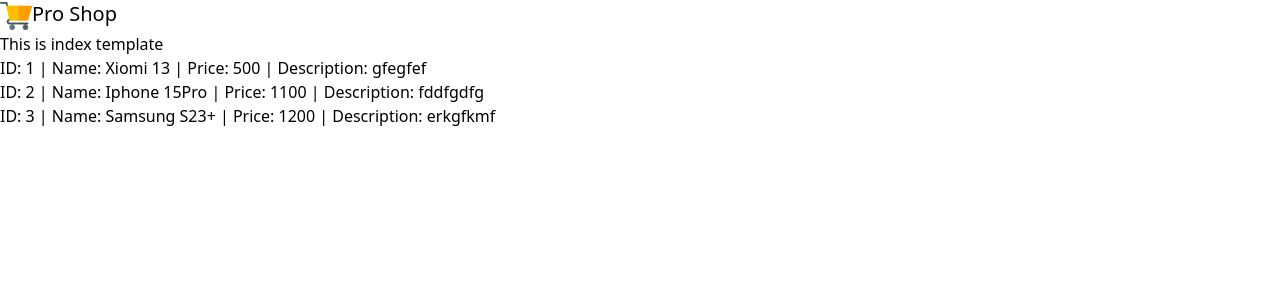
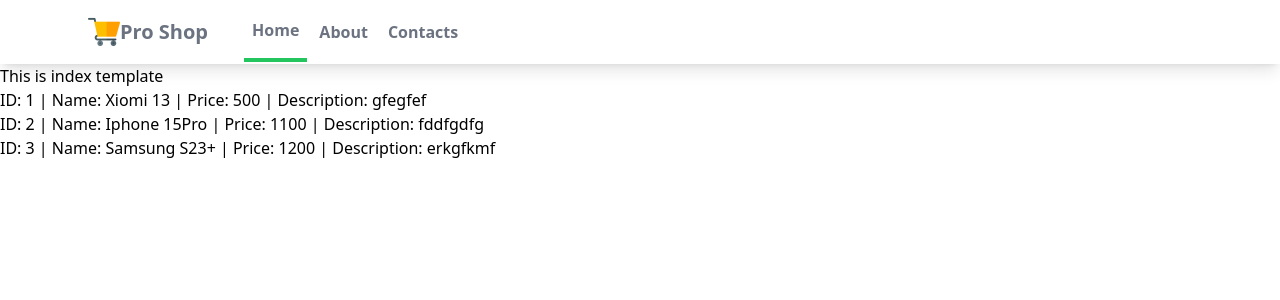
Before and after one commit to DmitriiFromSyberia/yt_django4_0_to_pro, a Django app: page /myapp/ in a window 1280 px wide. Shown: the top 300 px of the page. Run offline with Django 5.2, Linux system fonts and the light colour scheme; data comes from the database, SQL or seed files in the repository.

Commit message:
base template + navbar

```diff
--- a/mysite/myapp/static/myapp/styles.css
+++ b/mysite/myapp/static/myapp/styles.css
@@ -544,6 +544,15 @@ video {
   position: static;
 }
 
+.mx-auto {
+  margin-left: auto;
+  margin-right: auto;
+}
+
+.block {
+  display: block;
+}
+
 .flex {
   display: flex;
 }
@@ -556,12 +565,90 @@ video {
   width: 2rem;
 }
 
+.max-w-6xl {
+  max-width: 72rem;
+}
+
+.items-center {
+  align-items: center;
+}
+
+.justify-between {
+  justify-content: space-between;
+}
+
+.space-x-7 > :not([hidden]) ~ :not([hidden]) {
+  --tw-space-x-reverse: 0;
+  margin-right: calc(1.75rem * var(--tw-space-x-reverse));
+  margin-left: calc(1.75rem * calc(1 - var(--tw-space-x-reverse)));
+}
+
+.space-x-1 > :not([hidden]) ~ :not([hidden]) {
+  --tw-space-x-reverse: 0;
+  margin-right: calc(0.25rem * var(--tw-space-x-reverse));
+  margin-left: calc(0.25rem * calc(1 - var(--tw-space-x-reverse)));
+}
+
+.border {
+  border-width: 1px;
+}
+
+.border-b-4 {
+  border-bottom-width: 4px;
+}
+
+.border-green-500 {
+  --tw-border-opacity: 1;
+  border-color: rgb(34 197 94 / var(--tw-border-opacity));
+}
+
 .bg-sky-500 {
   --tw-bg-opacity: 1;
   background-color: rgb(14 165 233 / var(--tw-bg-opacity));
+}
+
+.bg-white {
+  --tw-bg-opacity: 1;
+  background-color: rgb(255 255 255 / var(--tw-bg-opacity));
+}
+
+.px-4 {
+  padding-left: 1rem;
+  padding-right: 1rem;
+}
+
+.px-2 {
+  padding-left: 0.5rem;
+  padding-right: 0.5rem;
+}
+
+.py-4 {
+  padding-top: 1rem;
+  padding-bottom: 1rem;
 }
 
 .text-xl {
   font-size: 1.25rem;
   line-height: 1.75rem;
 }
+
+.font-semibold {
+  font-weight: 600;
+}
+
+.text-gray-500 {
+  --tw-text-opacity: 1;
+  color: rgb(107 114 128 / var(--tw-text-opacity));
+}
+
+.shadow {
+  --tw-shadow: 0 1px 3px 0 rgb(0 0 0 / 0.1), 0 1px 2px -1px rgb(0 0 0 / 0.1);
+  --tw-shadow-colored: 0 1px 3px 0 var(--tw-shadow-color), 0 1px 2px -1px var(--tw-shadow-color);
+  box-shadow: var(--tw-ring-offset-shadow, 0 0 #0000), var(--tw-ring-shadow, 0 0 #0000), var(--tw-shadow);
+}
+
+.shadow-lg {
+  --tw-shadow: 0 10px 15px -3px rgb(0 0 0 / 0.1), 0 4px 6px -4px rgb(0 0 0 / 0.1);
+  --tw-shadow-colored: 0 10px 15px -3px var(--tw-shadow-color), 0 4px 6px -4px var(--tw-shadow-color);
+  box-shadow: var(--tw-ring-offset-shadow, 0 0 #0000), var(--tw-ring-shadow, 0 0 #0000), var(--tw-shadow);
+}
--- /dev/null
+++ b/mysite/myapp/templates/myapp/base.html
@@ -0,0 +1,18 @@
+<!DOCTYPE html>
+{% load static%}
+<html lang="en">
+
+<head>
+  <meta charset="UTF-8">
+  <meta name="viewport" content="width=device-width, initial-scale=1.0">
+  <link rel="stylesheet" href="{% static 'myapp/styles.css' %}">
+  <title>Document</title>
+</head>
+
+<body>
+  {% block content%}
+
+  {% endblock content%}
+</body>
+
+</html>
--- a/mysite/myapp/templates/myapp/index.html
+++ b/mysite/myapp/templates/myapp/index.html
@@ -1,25 +1,29 @@
+{% extends "myapp/base.html" %}
 {% load static%}
-<html>
-
-<head>
-  <link rel="stylesheet" href="{% static 'myapp/styles.css' %}">
-</head>
-
-<body>
-  <nav>
+{% block content%}
+<nav class="bg-white shadow-lg">
+  <div class="max-w-6xl mx-auto px-4">
+    <div class="flex justify-between">
+      <div class="flex space-x-7">
         <div>
-      <div>
-        <div>
-          <div class="flex">
+          <a href="#" class="flex  items-center px-2 py-4">
             <img class="h-8 w-8" src="{% static 'myapp/images/shop.png' %}" alt="logo" />
-            <span class="text-xl"> Pro Shop </span>
+            <span class="text-gray-500 font-semibold text-xl"> Pro Shop </span>
+          </a><!--/.flex items-center px-2 pu-4-->
+        </div>
+        <div class="items-center flex space-x-1">
+          <a href="#" class="py-4 px-2 text-gray-500 font-semibold border-b-4 border-green-500">Home</a>
+          <a href="#" class="py-4 px-2 text-gray-500 font-semibold">About</a>
+          <a href="#" class="py-4 px-2 text-gray-500 font-semibold">Contacts</a>
         </div>
       </div>
     </div>
-    </div>
+  </div><!--/.flex space-x-7-->
+  </div><!--/.flex justify-between-->
+  </div><!--/.max-w-6xl mx-auto px-4-->
 </nav>
 <h1> This is index template </h1>
-  <h2>
+<h4>
   <!-- <a href="/myapp/hello/{{item.id}}">-->
   {% for item in items %}
   <a href="{% url 'myapp:detail' item.id %}">
@@ -27,7 +31,5 @@
   </a>
   {% endfor%}
 
-  </h2>
-</body>
-
-</html>
+</h4>
+{% endblock content%}
```
Lines whose indentation alone changed are shown as unchanged.
